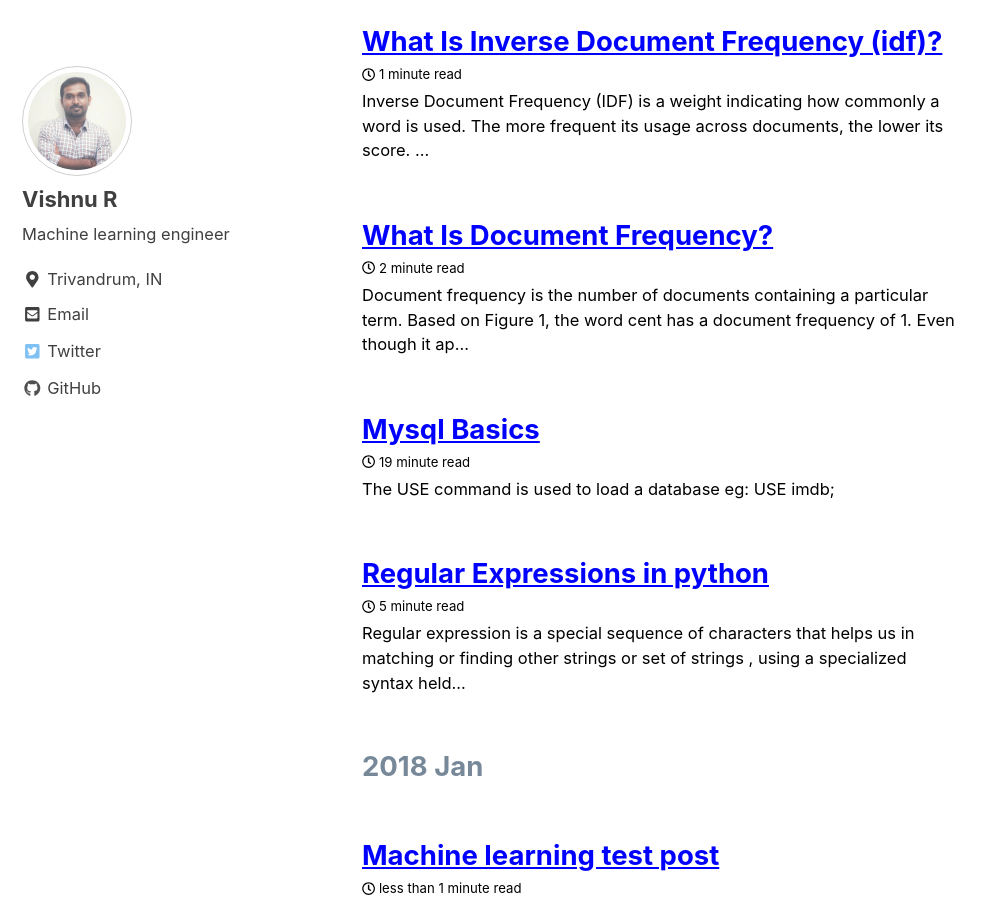
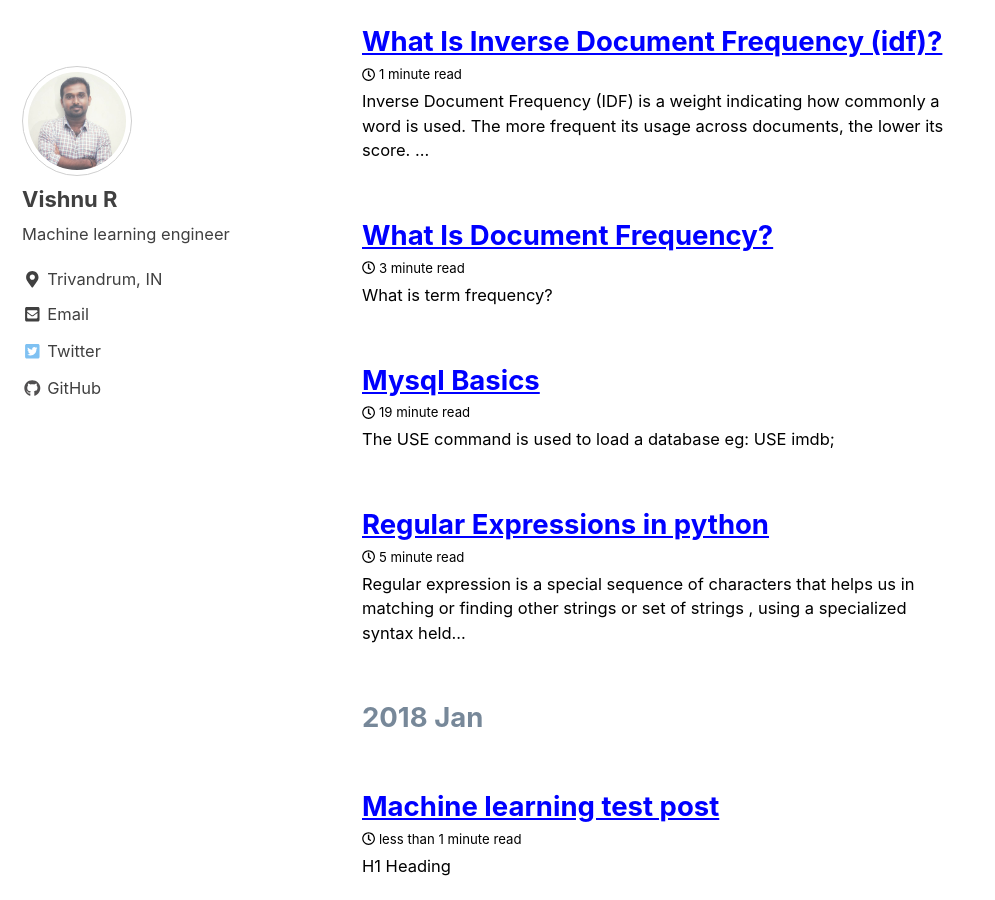
Before and after one commit to vishnurapps/vishnurapps.github.io, a Jekyll site: the page built from _pages/blogs.md, in a window 1280 px wide and 900 px high, scrolled down 2946 px. Shown: the whole window, without its empty margins (0-995 px from the left). Built offline with Jekyll 4.4.1, drawn with Linux system fonts in a browser that asks for light colours; cached includes are drawn as plain includes; nearby versions of some CDN libraries; part of the change alters nothing that is shown.

Commit message:
Update 2019-01-29-What-is-document-frequency?.md

````diff
--- a/_posts/2019-01-29-What-is-document-frequency?.md
+++ b/_posts/2019-01-29-What-is-document-frequency?.md
@@ -1,3 +1,12 @@
+## What is term frequency?
+
+Term frequency (TF) often used in Text Mining, NLP and Information Retrieval tells you how frequently a term occurs in a document. In the context natural language, terms correspond to words or phrases. Since every document is different in length, it is possible that a term would appear more often in longer documents than shorter ones. Thus, term frequency is often divided by the  the total number of terms in the document as a way of normalization.
+
+```shell
+TF(t) = (Number of times term t appears in a document) / (Total number of terms in the document).
+```
+## What is document frequency ?
+
 Document frequency is the number of documents containing a particular term. Based on Figure 1, the word cent has a document frequency of 1. Even though it appeared 3 times, it appeared 3 times in only one document.
 
 The word all on the other hand, has a document frequency of 5. Even though it appeared once in every document, it appeared in 5 documents.
````
